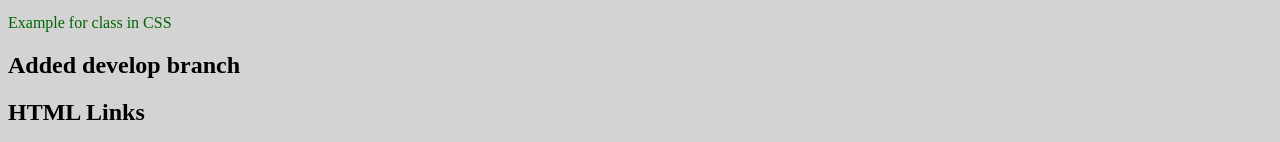
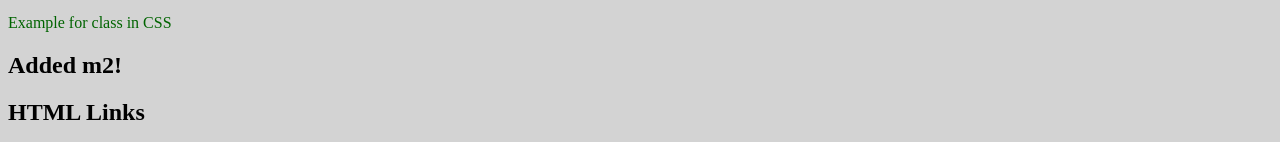
Before and after one commit to nagaraj-byndoor/PnMacTest, a plain HTML site: page index.html in a window 1280 px wide. Shown: the part 539-681 px from the top of the page. Drawn offline with Linux system fonts and the light colour scheme.

Commit message:
m2 changed

```diff
--- a/index.html
+++ b/index.html
@@ -61,7 +61,7 @@
 <p class="success">Example for class in CSS</p>
 
 
-<h2>Added develop branch</h2>
+<h2>Added m2!</h2>
 
 
 
```
